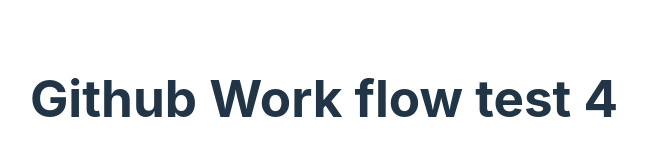
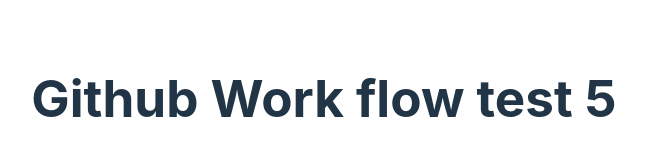
Before and after one commit to Ant-Tonmay/github-workflow, a React (Vite) app: page / in a window 1280 px wide. Shown: the part 302-458 px from the top of the page, without its empty margins (316-963 px from the left). Built offline with nearby package versions, Linux system fonts and the light colour scheme.

Commit message:
workflow added 5

```diff
--- a/src/App.jsx
+++ b/src/App.jsx
@@ -8,7 +8,7 @@
 
   return (
     <>
-      <h1> Github Work flow test 4</h1>
+      <h1> Github Work flow test 5</h1>
     </>
   )
 }
```
